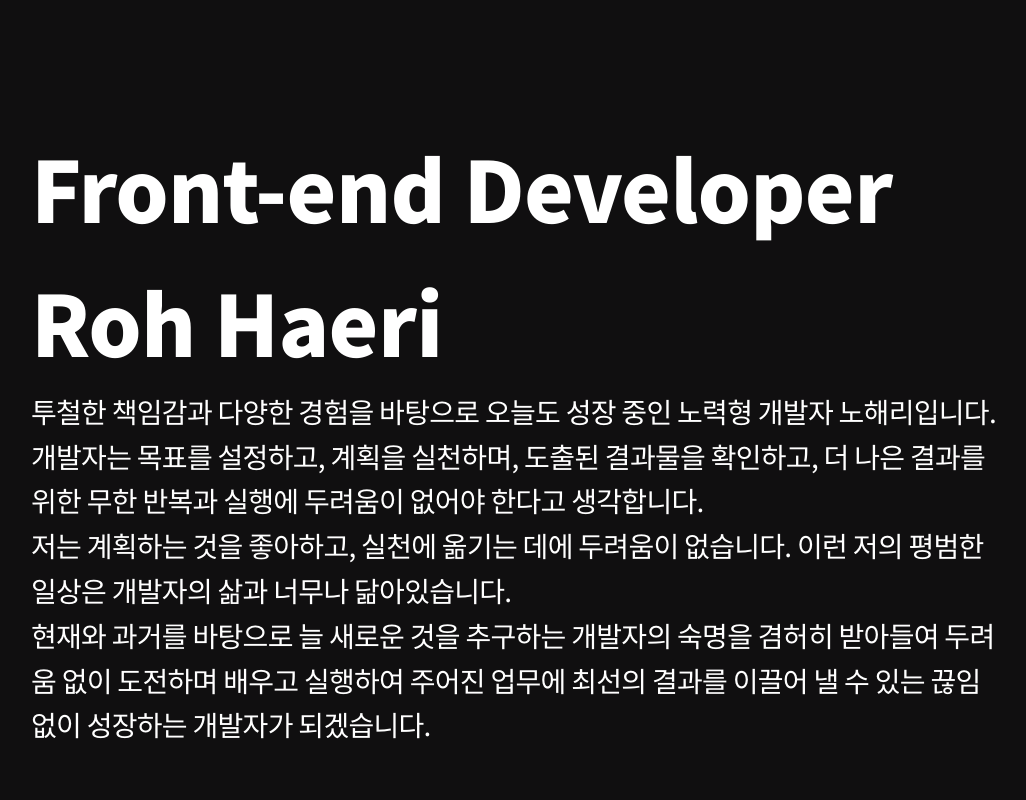
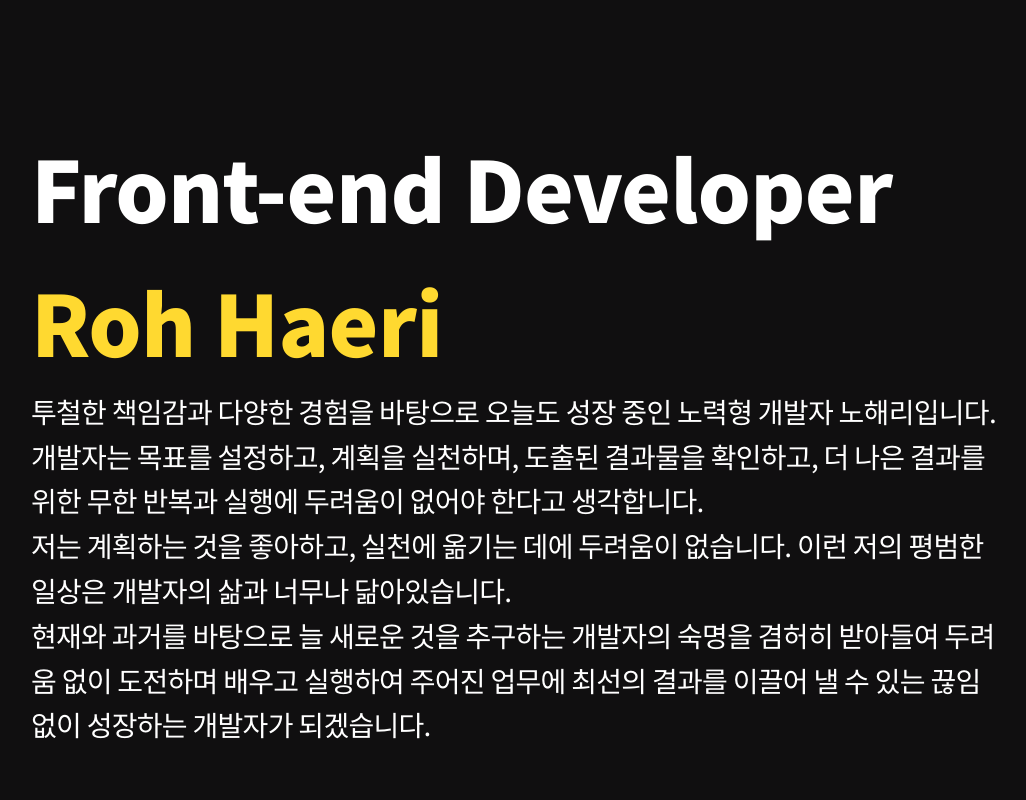
Before and after one commit to yesharry/portfolio-js, a plain HTML site: page index.html in a window 1280 px wide. Shown: the part 4200-5000 px from the top of the page, without its empty margins (123-1149 px from the left). Drawn offline with Linux system fonts and the light colour scheme.

Commit message:
font color

```diff
--- a/css/main.css
+++ b/css/main.css
@@ -28,6 +28,10 @@ p {
 a {
   color: white;
   text-decoration: none;
+}
+
+.yellow {
+  color: #ffd930;
 }
 
 /* nav part */
--- a/index.html
+++ b/index.html
@@ -60,7 +60,10 @@
       <!--  section 1 -->
       <section class="scroll-section" id="scroll-section-1">
         <p class="description">
-          <strong>Front-end Developer<br />Roh Haeri</strong><br />
+          <strong>
+            Front-end Developer<br />
+            <span class="yellow">Roh Haeri</span> </strong
+          ><br />
           투철한 책임감과 다양한 경험을 바탕으로 오늘도 성장 중인 노력형 개발자
           노해리입니다.<br />
           개발자는 목표를 설정하고, 계획을 실천하며, 도출된 결과물을 확인하고,
@@ -140,7 +143,7 @@
       <section class="scroll-section" id="scroll-section-4">
         <h1>
           If you want to hire me,<br />
-          Please contact me!
+          <span class="yellow">Please contact me!</span>
         </h1>
       </section>
 
```
